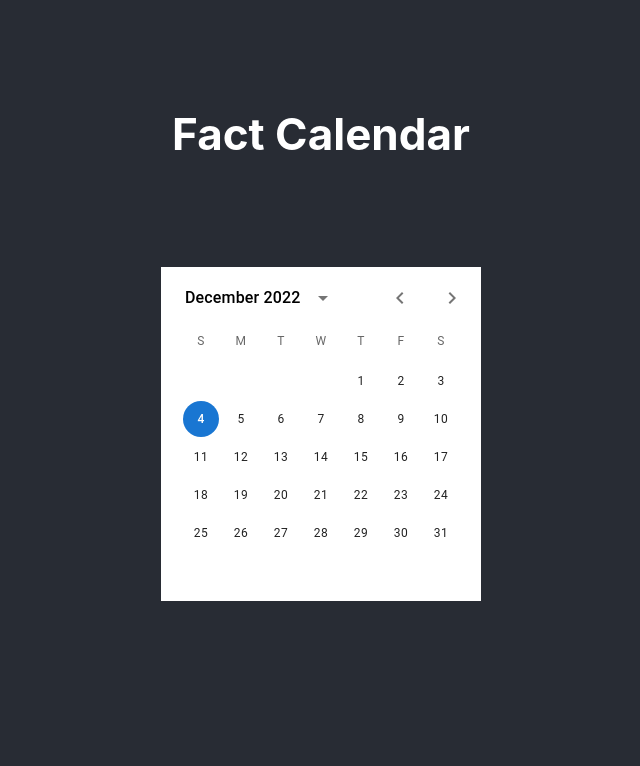
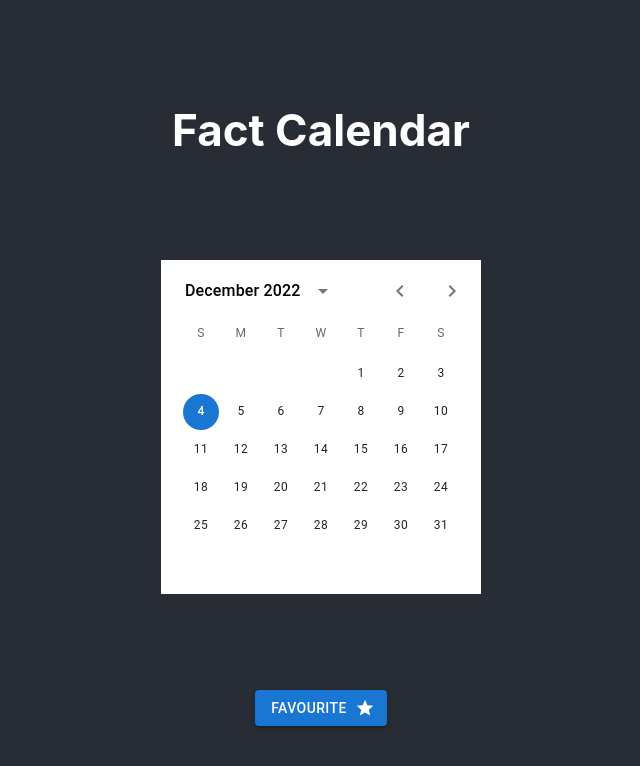
Before and after one commit to shaunmoini/fact-calendar, a React (Create React App) app: page / in a window 1280 px wide. Shown: the top 766 px of the page, without its empty margins (319-959 px from the left). Built offline with nearby package versions, Linux system fonts and the light colour scheme; no server answers.

Commit message:
feat: add button to save current fact to list of favourites
- implemented using mui-button and mui-icons

```diff
--- a/package.json
+++ b/package.json
@@ -5,6 +5,7 @@
   "dependencies": {
     "@emotion/react": "^11.10.5",
     "@emotion/styled": "^11.10.5",
+    "@mui/icons-material": "^5.10.16",
     "@mui/material": "^5.10.16",
     "@mui/x-date-pickers": "^5.0.9",
     "@testing-library/jest-dom": "^5.16.5",
--- a/src/App.tsx
+++ b/src/App.tsx
@@ -4,6 +4,8 @@ import TextField from '@mui/material/TextField';
 import { AdapterDayjs } from '@mui/x-date-pickers/AdapterDayjs';
 import { LocalizationProvider } from '@mui/x-date-pickers/LocalizationProvider';
 import { StaticDatePicker } from '@mui/x-date-pickers/StaticDatePicker';
+
+import FavouriteButton from './components/FavouriteButton';
 
 // import type {} from '@mui/x-date-pickers/themeAugmentation';
 // import type {} from '@mui/x-date-pickers-pro/themeAugmentation';
@@ -12,19 +14,26 @@ import './css/app.css';
 const App = () => {
   const [startDate, setStartDate] = React.useState<Dayjs>(dayjs(new Date()));
   const [currentFact, setCurrentFact] = React.useState<string | null>(null);
+  const [favouriteFacts, setFavouriteFacts] = React.useState<string[]>([]);
 
   // request new date fact on date change
-  React.useEffect(() => {
+  React.useEffect((): void => {
     fetch(`http://numbersapi.com/${startDate.month() + 1}/${startDate.date()}/date`)
       .then(res => res.text())
       .then(data => setCurrentFact(data))
       .catch(e => console.log(e))
   }, [startDate])
 
+  // adds current fact to list of favourite facts
+  const addToFavourites = (): void => {
+    if (!favouriteFacts.includes(currentFact!)) {
+      setFavouriteFacts(favouriteFacts => [...favouriteFacts, currentFact!]);
+    }
+  }
+
   return (
     <div id='flex-container'>
       <h1 id='title'>Fact Calendar</h1>
-
       <LocalizationProvider dateAdapter={AdapterDayjs}>
         <StaticDatePicker
           showToolbar={false}
@@ -34,8 +43,11 @@ const App = () => {
           componentsProps={{ actionBar: { sx: { display: 'none' } } }}
         />
       </LocalizationProvider>
-
-      <p id='currentFact'>{currentFact}</p>
+      <div id='factContainer'>
+        <p>{currentFact}</p>
+        <FavouriteButton onClick={addToFavourites}></FavouriteButton>
+      </div>
+      {/* <p style={{color: 'white', flex: 0.6, textAlign:'center'}}>{favouriteFacts}</p> */}
     </div>
   );
 }
--- /dev/null
+++ b/src/components/FavouriteButton.tsx
@@ -0,0 +1,19 @@
+import Button from '@mui/material/Button';
+import StarIcon from '@mui/icons-material/Star';
+
+type FavouriteButtonProps = {
+  onClick: () => void;
+}
+
+const FavouriteButton = ({onClick}: FavouriteButtonProps) => {
+  return (
+    <Button
+      variant="contained"
+      endIcon={<StarIcon />}
+      onClick={onClick}>
+      Favourite
+    </Button>
+  );
+}
+
+export default FavouriteButton;
--- a/src/css/app.css
+++ b/src/css/app.css
@@ -14,7 +14,11 @@
   color: white;
 }
 
-#currentFact {
+#factContainer {
+  text-align: center;
+}
+
+#factContainer>p {
   text-align: center;
   padding: 0px 50px;
   color: white;
```
Also changed, not shown: 1 other file (tests, documents, lock files or other folders).
